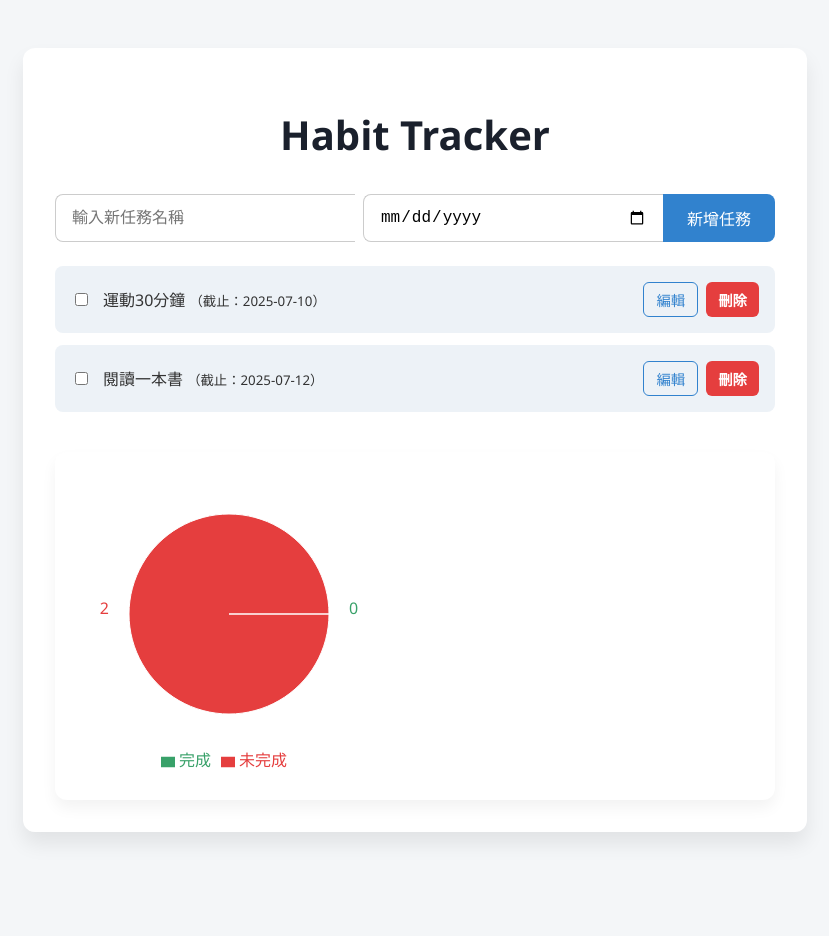
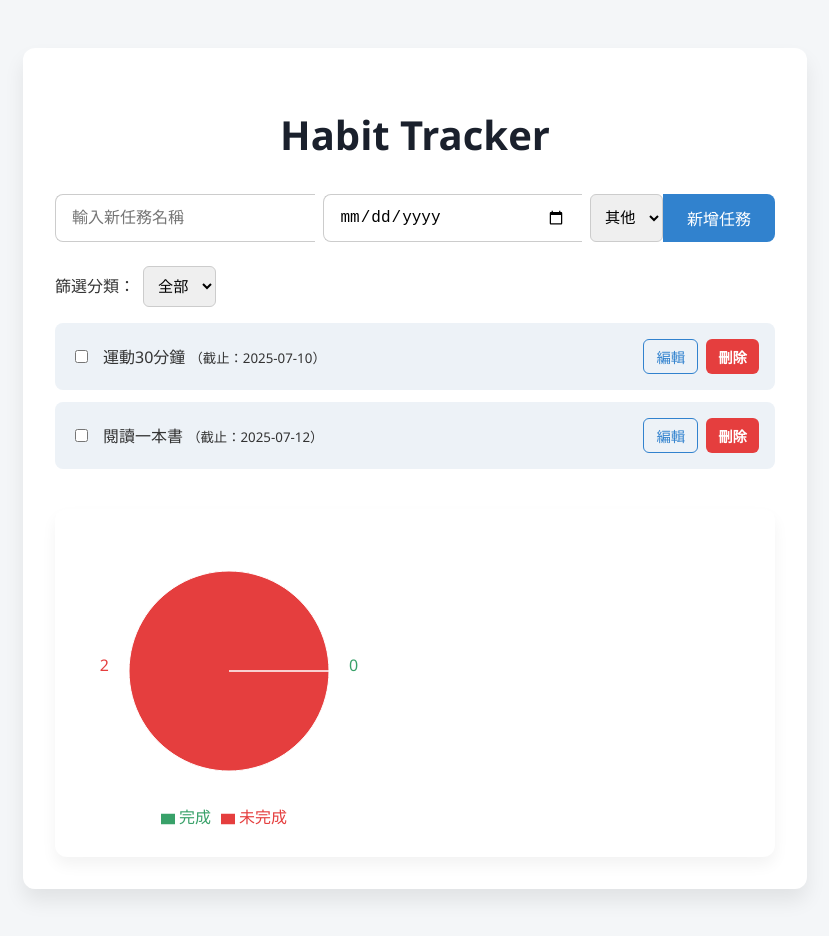
Before and after one commit to HungWenLiu/Habit-Tracker-App, a React (Vite) app: page / in a window 1280 px wide. Shown: the whole page, without its empty margins (225-1054 px from the left). Before the commit the page ends 880 px from the top, so only its background shows below. Built offline with nearby package versions, Linux system fonts and the light colour scheme.

Commit message:
feat: add category system with filtering
- 任務支援分類（健康、學習等）
- 任務清單中顯示分類標籤
- 新增分類下拉選單進行任務篩選

```diff
--- a/src/App.css
+++ b/src/App.css
@@ -162,6 +162,23 @@ h1 {
   background-color: #2563eb;
 }
 
+.category-label {
+  font-size: 0.85rem;
+  color: #4a5568;
+  margin-left: 0.5rem;
+  background-color: #e2e8f0;
+  padding: 2px 6px;
+  border-radius: 6px;
+}
+
+.category-select {
+  padding: 10px;
+  font-size: 0.95rem;
+  border-radius: 6px;
+  border: 1px solid #ccc;
+}
+
+
 /* === 圖表區 === */
 .chart-container {
   margin-top: 2.5rem;
--- a/src/App.jsx
+++ b/src/App.jsx
@@ -42,6 +42,7 @@ export default function App() {
             title: newTask.trim(),
             done: false,
             dueDate: newDueDate || "",
+            category: newCategory || "其他",
         };
 
         setTasks([...tasks, task]);
@@ -102,6 +103,11 @@ export default function App() {
         return a.dueDate.localeCompare(b.dueDate);
     });
 
+    const [newCategory, setNewCategory] = useState("其他"); // 預設分類
+    const categories = ["健康", "學習", "工作", "其他"];
+
+    const [filterCategory, setFilterCategory] = useState("全部");
+
     return (
         <div className="container">
             <h1>Habit Tracker</h1>
@@ -120,14 +126,52 @@ export default function App() {
                     onChange={(e) => setNewDueDate(e.target.value)}
                     style={{ marginLeft: "0.5rem" }}
                 />
+                <select
+                    value={newCategory}
+                    onChange={(e) => setNewCategory(e.target.value)}
+                    className="category-select"
+                    style={{ marginLeft: "0.5rem" }}
+                >
+                    {categories.map((cat) => (
+                        <option key={cat} value={cat}>
+                            {cat}
+                        </option>
+                    ))}
+                </select>
+
                 <button onClick={addTask}>新增任務</button>
+            </div>
+            <div style={{ marginBottom: "1rem" }}>
+                <label htmlFor="categoryFilter">篩選分類：</label>
+                <select
+                    id="categoryFilter"
+                    value={filterCategory}
+                    onChange={(e) => setFilterCategory(e.target.value)}
+                    className="category-select"
+                    style={{ marginLeft: "0.5rem" }}
+                >
+                    <option value="全部">全部</option>
+                    {categories.map((cat) => (
+                        <option key={cat} value={cat}>
+                            {cat}
+                        </option>
+                    ))}
+                </select>
             </div>
 
             <ul className="task-list">
-                {sortedTasks.map((task) => (
+                {sortedTasks
+                    .filter((task) =>
+                        filterCategory === "全部"
+                            ? true
+                            : task.category === filterCategory
+                    )
+                    .map((task) => (
                         <li key={task.id} className="task-item">
                             <label
-                            className={`task-label ${task.done ? "done" : ""}`}
+                                className={`task-label ${
+                                    task.done ? "done" : ""
+                                }`}
                             >
                                 <input
                                     type="checkbox"
@@ -144,7 +188,14 @@ export default function App() {
                                     >
                                         {task.title}{" "}
                                         {task.dueDate && (
-                                        <small>（截止：{task.dueDate}）</small>
+                                            <small>
+                                                （截止：{task.dueDate}）
+                                            </small>
+                                        )}
+                                        {task.category && (
+                                            <small className="category-label">
+                                                [{task.category}]
+                                            </small>
                                         )}
                                     </span>
                                 )}
```
Lines whose indentation alone changed are shown as unchanged.
